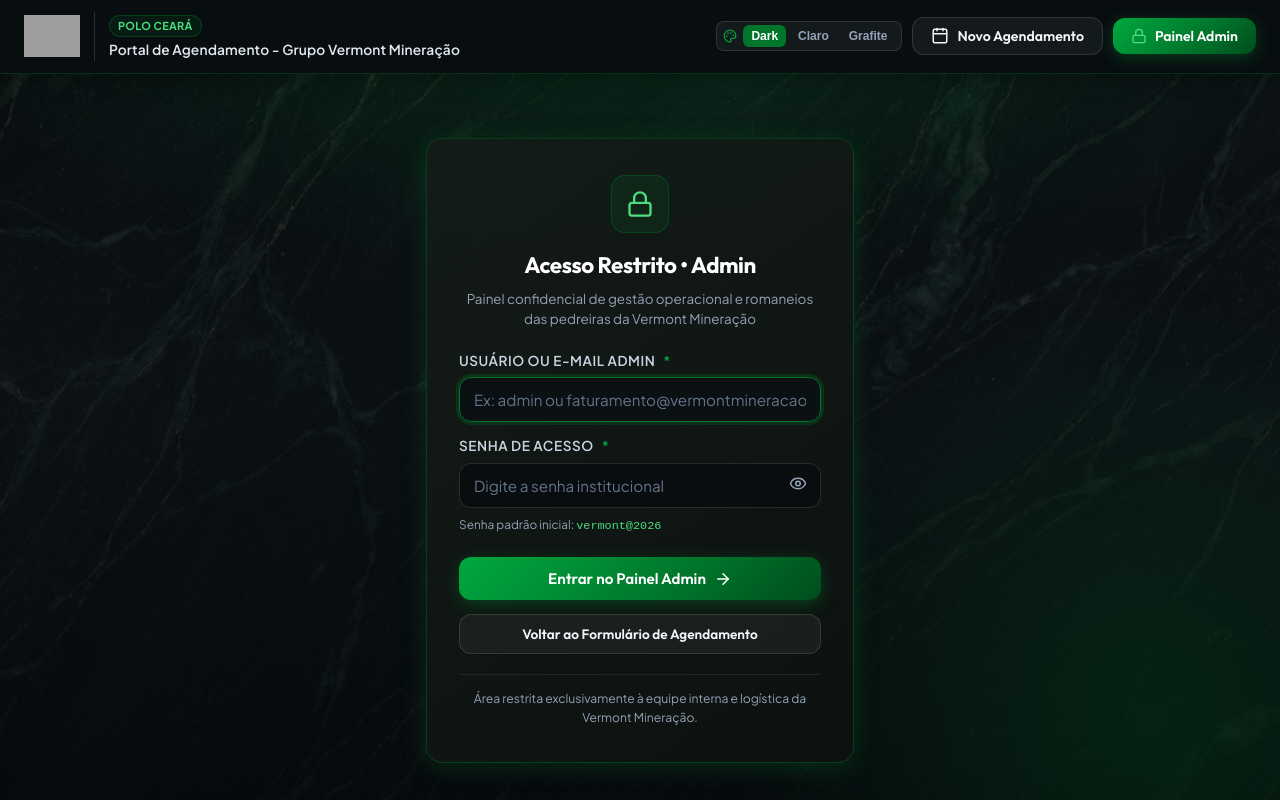
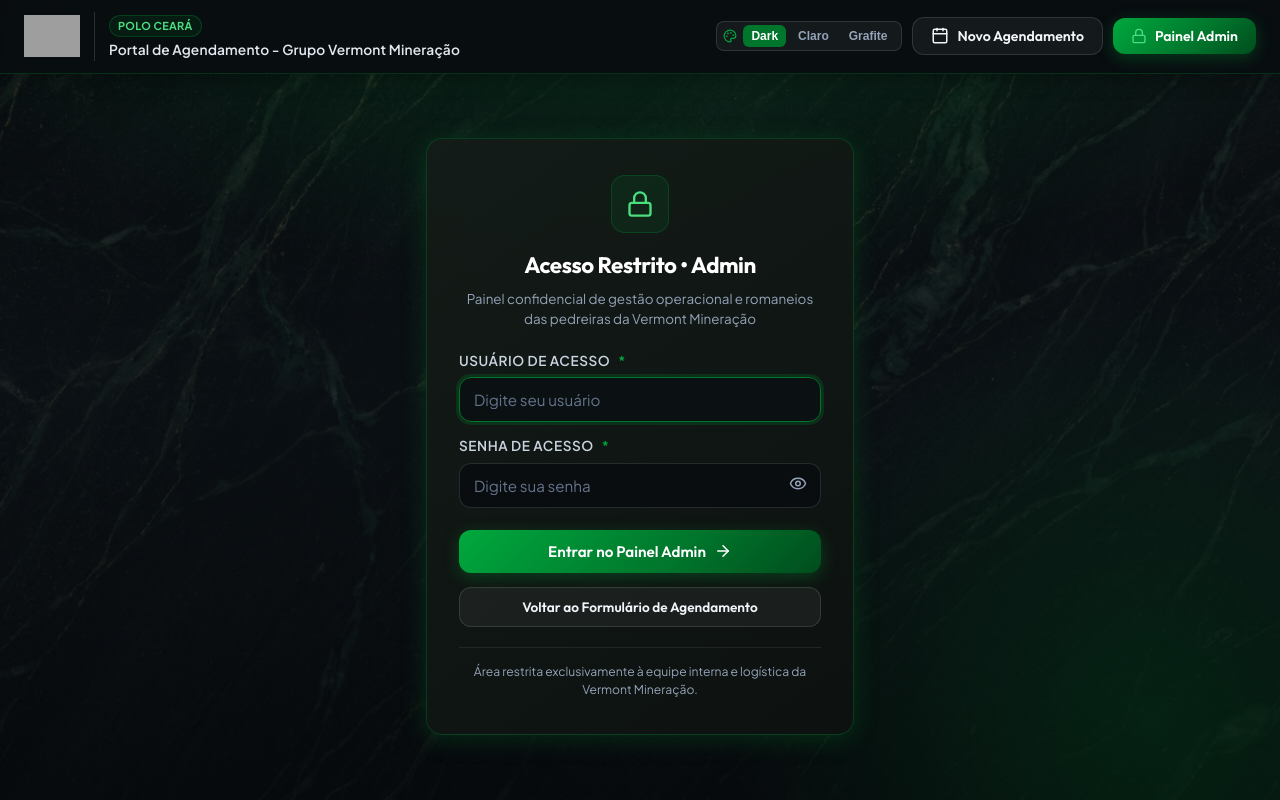
Before and after one commit to luciopeixo/Agendamento_Vermont, a React (Vite) app: page / in a window 1280 px wide. Both pictures are taken after a click on the button "Painel Admin". Shown: the top 800 px of the page. Built offline with nearby package versions, Linux system fonts and the light colour scheme; no server answers; the database is empty; grey boxes are pictures that could not be loaded.

Commit message:
security: ocultar dados sensiveis e senha padrao da tela de login

```diff
--- a/src/components/AdminLogin.jsx
+++ b/src/components/AdminLogin.jsx
@@ -99,11 +99,11 @@ export function AdminLogin({ onLoginSucesso, onVoltar }) {
 
         <form onSubmit={handleSubmit} style={{ marginTop: 22, display: 'flex', flexDirection: 'column', gap: 14, textAlign: 'left' }}>
           <div className="form-group">
-            <label className="form-label form-label-required">Usuário ou E-mail Admin</label>
+            <label className="form-label form-label-required">Usuário de Acesso</label>
             <input
               type="text"
               className="form-input"
-              placeholder="Ex: admin ou faturamento@vermontmineracao.com.br"
+              placeholder="Digite seu usuário"
               value={usuario}
               onChange={(e) => setUsuario(e.target.value)}
               required
@@ -117,7 +117,7 @@ export function AdminLogin({ onLoginSucesso, onVoltar }) {
               <input
                 type={mostrarSenha ? 'text' : 'password'}
                 className="form-input"
-                placeholder="Digite a senha institucional"
+                placeholder="Digite sua senha"
                 value={senha}
                 onChange={(e) => setSenha(e.target.value)}
                 required
@@ -141,9 +141,6 @@ export function AdminLogin({ onLoginSucesso, onVoltar }) {
                 {mostrarSenha ? <EyeOff size={18} /> : <Eye size={18} />}
               </button>
             </div>
-            <span style={{ fontSize: '0.74rem', color: 'var(--slate-400)', marginTop: 2 }}>
-              Senha padrão inicial: <code style={{ color: '#4ade80' }}>vermont@2026</code>
-            </span>
           </div>
 
           <button
```
